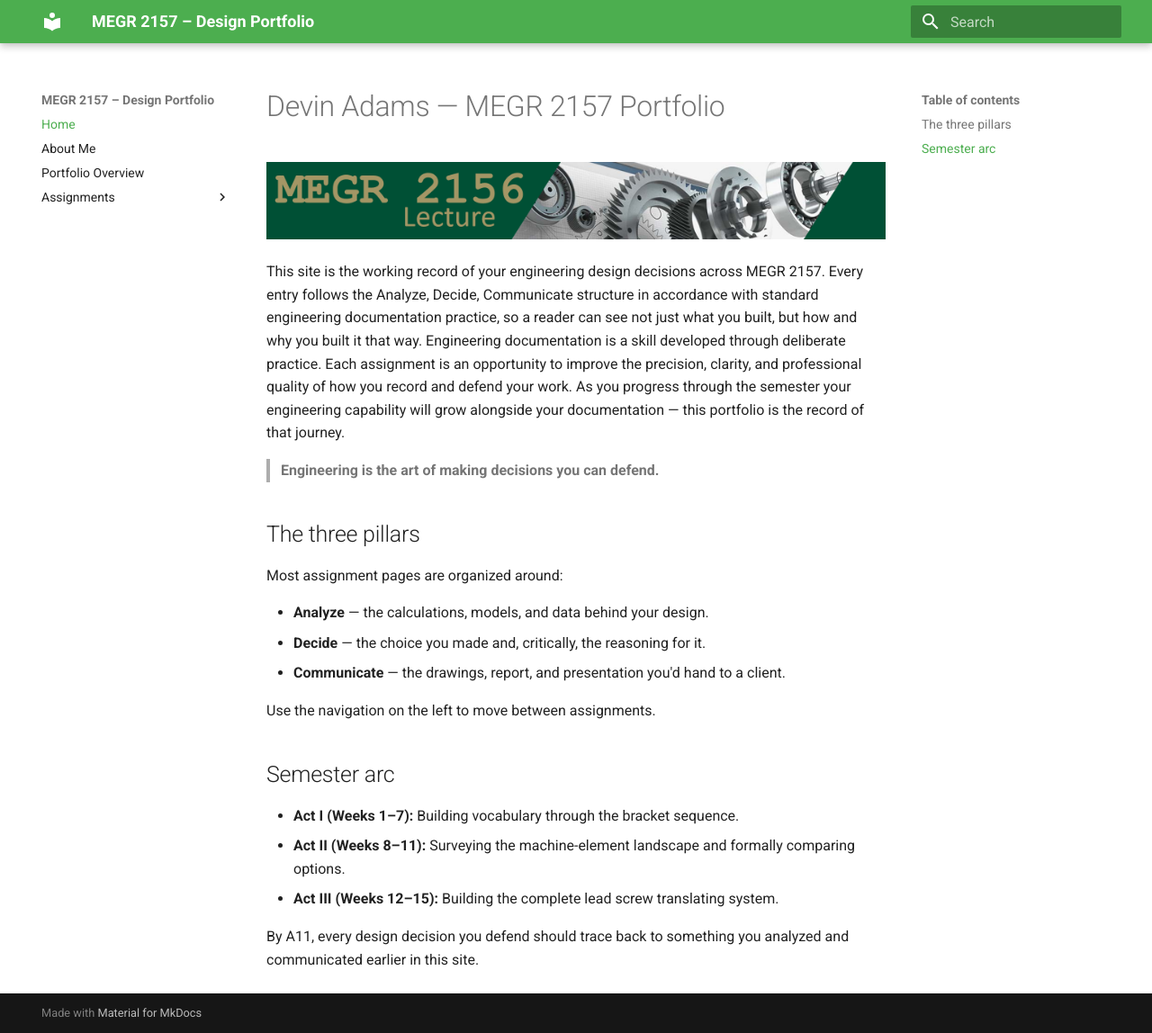
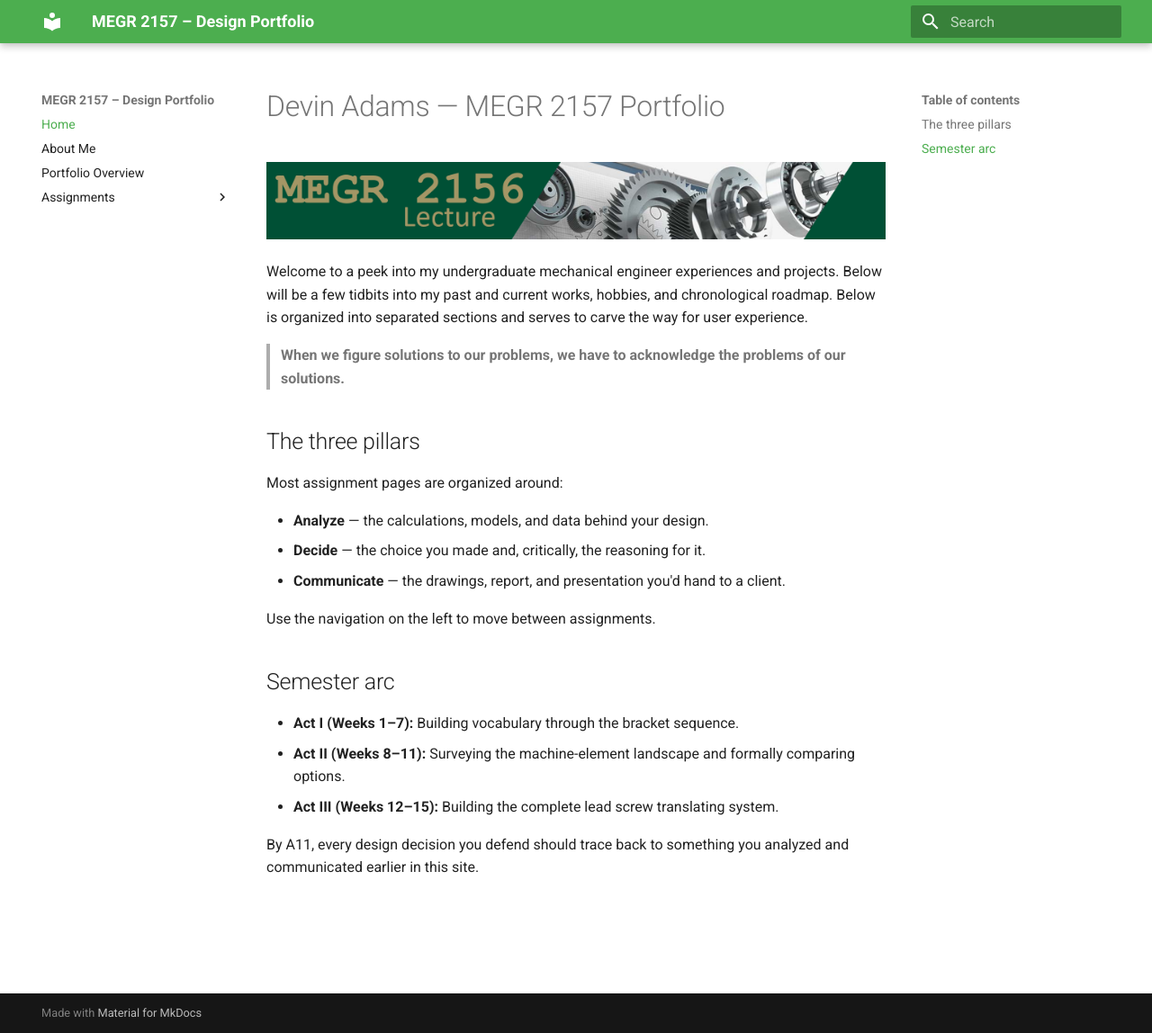
Before and after one commit to dadams78/design-projects-portfolio, an MkDocs documentation site: the page built from docs/index.md, in a window 1280 px wide and 1148 px high. Shown: the whole window at 90% size. Built offline with MkDocs 1.6.1 and Material for MkDocs 9.7.7, drawn with Linux system fonts in a browser that asks for light colours.

Commit message:
Update index.md

```diff
--- a/docs/index.md
+++ b/docs/index.md
@@ -2,9 +2,9 @@
 
 ![MEGR 2156-7 Title](MEGR2156title.png)
 
-This site is the working record of your engineering design decisions across MEGR 2157. Every entry follows the Analyze, Decide, Communicate structure in accordance with standard engineering documentation practice, so a reader can see not just what you built, but how and why you built it that way. Engineering documentation is a skill developed through deliberate practice. Each assignment is an opportunity to improve the precision, clarity, and professional quality of how you record and defend your work. As you progress through the semester your engineering capability will grow alongside your documentation — this portfolio is the record of that journey.
+Welcome to a peek into my undergraduate mechanical engineer experiences and projects. Below will be a few tidbits into my past and current works, hobbies, and chronological roadmap. Below is organized into separated sections and serves to carve the way for user experience.
 
-> **Engineering is the art of making decisions you can defend.**
+> **When we figure solutions to our problems, we have to acknowledge the problems of our solutions.**
 
 ## The three pillars
 
```
